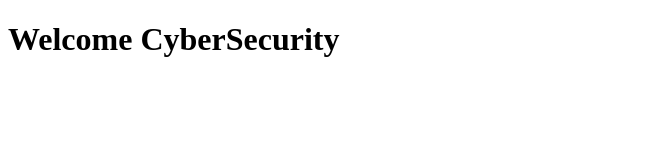
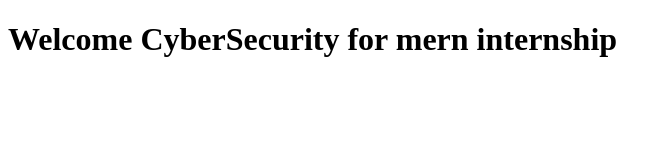
Before and after one commit to manisharaja12/mern, a plain HTML site: page index.html in a window 1280 px wide. Shown: the whole page, without its empty margins (0-671 px from the left). Drawn offline with Linux system fonts and the light colour scheme.

Commit message:
modify index.html

```diff
--- a/index.html
+++ b/index.html
@@ -3,9 +3,9 @@
 <head>
     <meta charset="UTF-8">
     <meta name="viewport" content="width=device-width, initial-scale=1.0">
-    <title>Document</title>
+    <title>mern internship</title>
 </head>
 <body>
-    <h1>Welcome CyberSecurity<h1>
+    <h1>Welcome CyberSecurity for mern internship <h1>
 </body>
 </html>
```
